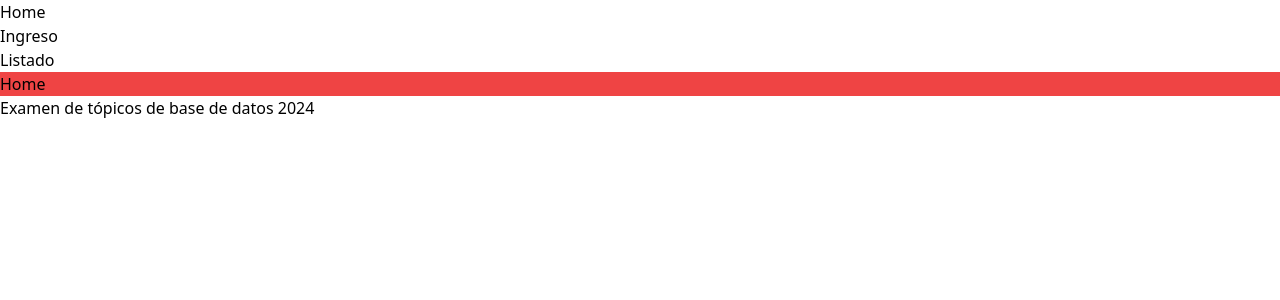
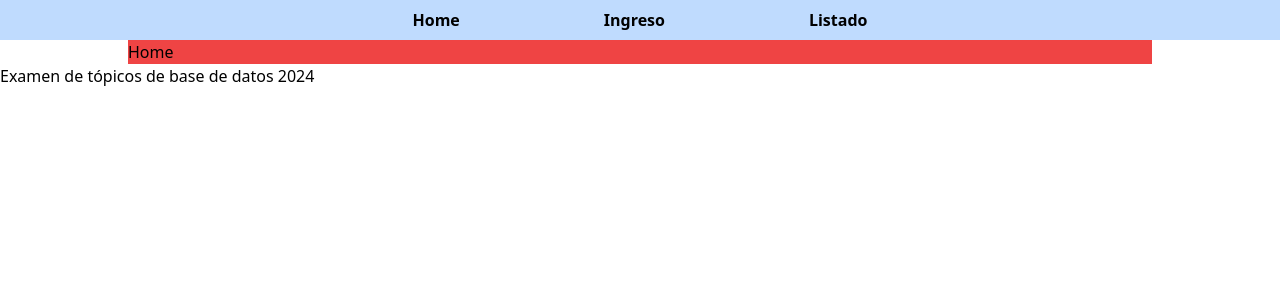
Before and after one commit to joanzeca/examen-bd, a Django app: page / in a window 1280 px wide. Shown: the top 300 px of the page. Run offline with Django 4.2, Linux system fonts and the light colour scheme; some libraries are stand-ins or nearby versions.

Commit message:
Estilos a la navegación

```diff
--- a/app/templates/base.html
+++ b/app/templates/base.html
@@ -10,14 +10,36 @@
 <body>
     <header>
         <nav>
-            <ul>
-                <li><a href="{%url 'home'%}">Home</a></li>
-                <li><a href="{%url 'ingreso'%}">Ingreso</a></li>
-                <li><a href="{%url 'listado'%}">Listado</a></li>
+            <ul
+                class="flex justify-center gap-20 bg-blue-200"
+            >
+                <li>
+                    <a
+                        href="{%url 'home'%}"
+                        class="inline-block py-2 px-8 font-bold hover:bg-blue-300"
+                    >Home
+                    </a>
+                </li>
+                <li>
+                    <a
+                        href="{%url 'ingreso'%}"
+                        class="inline-block p-2 px-8 font-bold hover:bg-blue-300"
+                    >Ingreso
+                    </a>
+                </li>
+                <li>
+                    <a
+                        href="{%url 'listado'%}"
+                        class="inline-block p-2 px-8 font-bold hover:bg-blue-300"
+                    >Listado
+                    </a>
+                </li>
             </ul>
         </nav>
     </header>
-    <main>
+    <main
+        class="max-w-screen-lg mx-auto"
+    >
         {% block content %}{% endblock %}
     </main>
     <footer>Examen de tópicos de base de datos 2024</footer>
--- a/app/views.py
+++ b/app/views.py
@@ -1,5 +1,6 @@
 from django.shortcuts import render
-from django.http import HttpResponse
+from django.http import Http404
+from .models import Alumno
 
 # Create your views here.
 
@@ -10,4 +11,9 @@ def ingreso(request):
     return render(request, "ingreso.html")
 
 def listado(request):
-    return render(request, "listado.html")
+    try:
+        alumnos = Alumno.objects.all()
+    except ValueError:
+        raise Http404("Alumnos no encontrados.", ValueError)
+
+    return render(request, "listado.html", {"alumnos":alumnos})
--- a/theme/static/css/dist/styles.css
+++ b/theme/static/css/dist/styles.css
@@ -832,6 +832,14 @@ select {
   display: block;
 }
 
+.inline-block {
+  display: inline-block;
+}
+
+.inline {
+  display: inline;
+}
+
 .flex {
   display: flex;
 }
@@ -856,12 +864,28 @@ select {
   height: 100vh;
 }
 
+.max-w-screen-md {
+  max-width: 768px;
+}
+
+.max-w-screen-xl {
+  max-width: 1280px;
+}
+
+.max-w-screen-lg {
+  max-width: 1024px;
+}
+
 .border-collapse {
   border-collapse: collapse;
 }
 
 .transform {
   transform: translate(var(--tw-translate-x), var(--tw-translate-y)) rotate(var(--tw-rotate)) skewX(var(--tw-skew-x)) skewY(var(--tw-skew-y)) scaleX(var(--tw-scale-x)) scaleY(var(--tw-scale-y));
+}
+
+.cursor-pointer {
+  cursor: pointer;
 }
 
 .resize {
@@ -880,6 +904,22 @@ select {
   justify-content: center;
 }
 
+.gap-2 {
+  gap: 0.5rem;
+}
+
+.gap-5 {
+  gap: 1.25rem;
+}
+
+.gap-10 {
+  gap: 2.5rem;
+}
+
+.gap-20 {
+  gap: 5rem;
+}
+
 .border {
   border-width: 1px;
 }
@@ -894,6 +934,30 @@ select {
   background-color: rgb(239 68 68 / var(--tw-bg-opacity));
 }
 
+.bg-blue-200 {
+  --tw-bg-opacity: 1;
+  background-color: rgb(191 219 254 / var(--tw-bg-opacity));
+}
+
+.p-2 {
+  padding: 0.5rem;
+}
+
+.py-2 {
+  padding-top: 0.5rem;
+  padding-bottom: 0.5rem;
+}
+
+.px-4 {
+  padding-left: 1rem;
+  padding-right: 1rem;
+}
+
+.px-8 {
+  padding-left: 2rem;
+  padding-right: 2rem;
+}
+
 .font-serif {
   font-family: ui-serif, Georgia, Cambria, "Times New Roman", Times, serif;
 }
@@ -901,6 +965,10 @@ select {
 .text-5xl {
   font-size: 3rem;
   line-height: 1;
+}
+
+.font-bold {
+  font-weight: 700;
 }
 
 .ordinal {
@@ -931,3 +999,8 @@ select {
 .ease-in-out {
   transition-timing-function: cubic-bezier(0.4, 0, 0.2, 1);
 }
+
+.hover\:bg-blue-300:hover {
+  --tw-bg-opacity: 1;
+  background-color: rgb(147 197 253 / var(--tw-bg-opacity));
+}
```
Also changed, not shown: app/templates/listado.html (+12 -1 lines).
